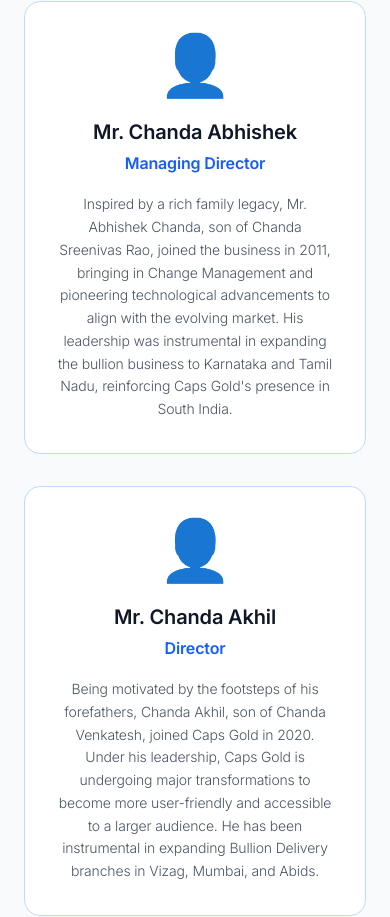
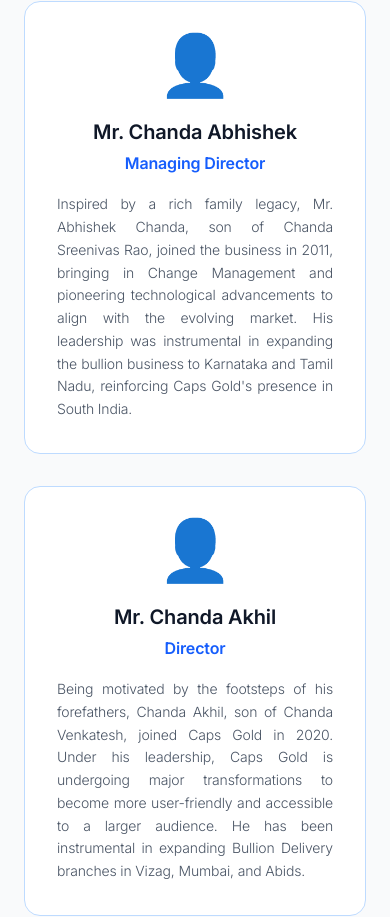
Before and after one commit to ShaikYakoub/value-gold, a Next.js app: page /legacy in a window 390 px wide. Shown: the part 2060-2977 px from the top of the page. Built offline with nearby package versions, Linux system fonts and the light colour scheme.

Commit message:
Justify management team bio text in mobile layout for better readability

```diff
--- a/src/components/OurLegacy2.tsx
+++ b/src/components/OurLegacy2.tsx
@@ -122,7 +122,7 @@
                     <p className="text-blue-600 dark:text-amber-400 font-semibold mb-4">
                       {person.title}
                     </p>
-                    <p className="text-gray-600 dark:text-gray-300 text-sm leading-relaxed font-light">
+                    <p className="text-gray-600 dark:text-gray-300 text-sm leading-relaxed font-light text-justify md:text-left">
                       {person.bio}
                     </p>
                   </div>
```
